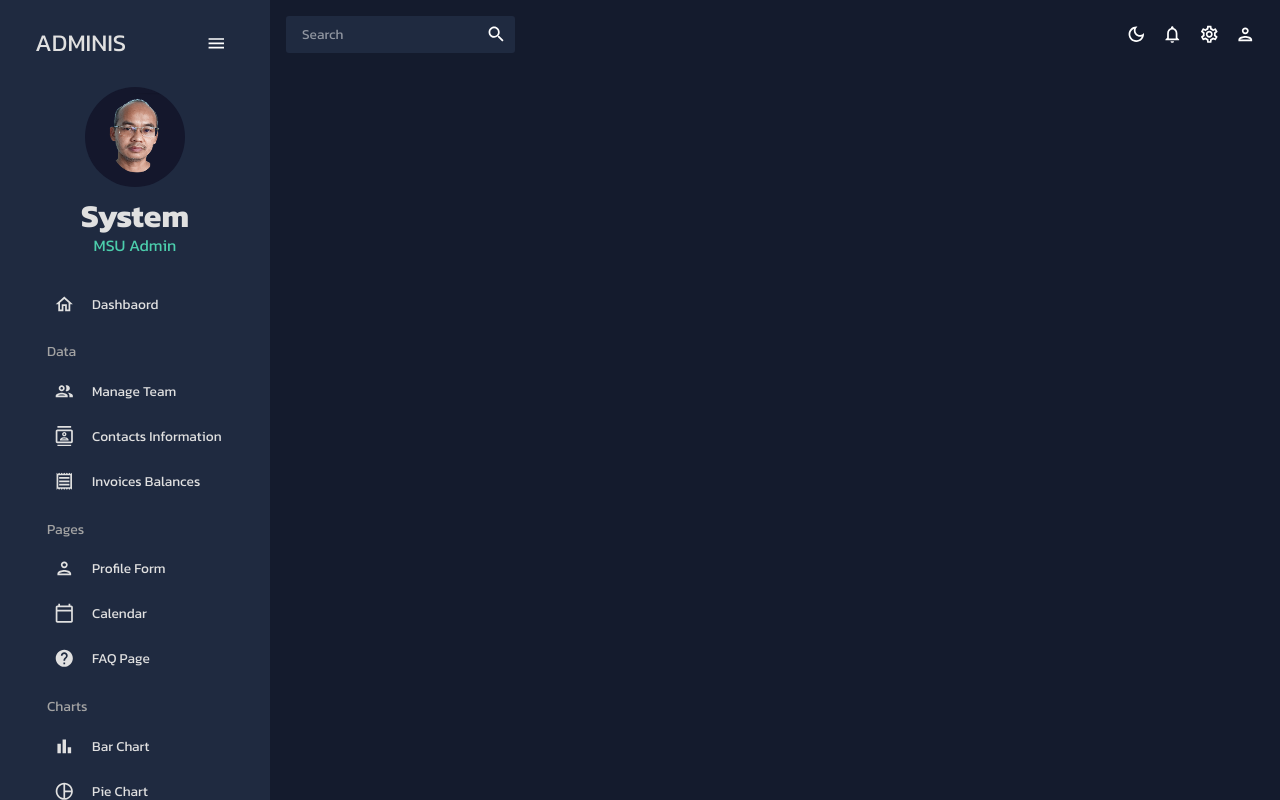
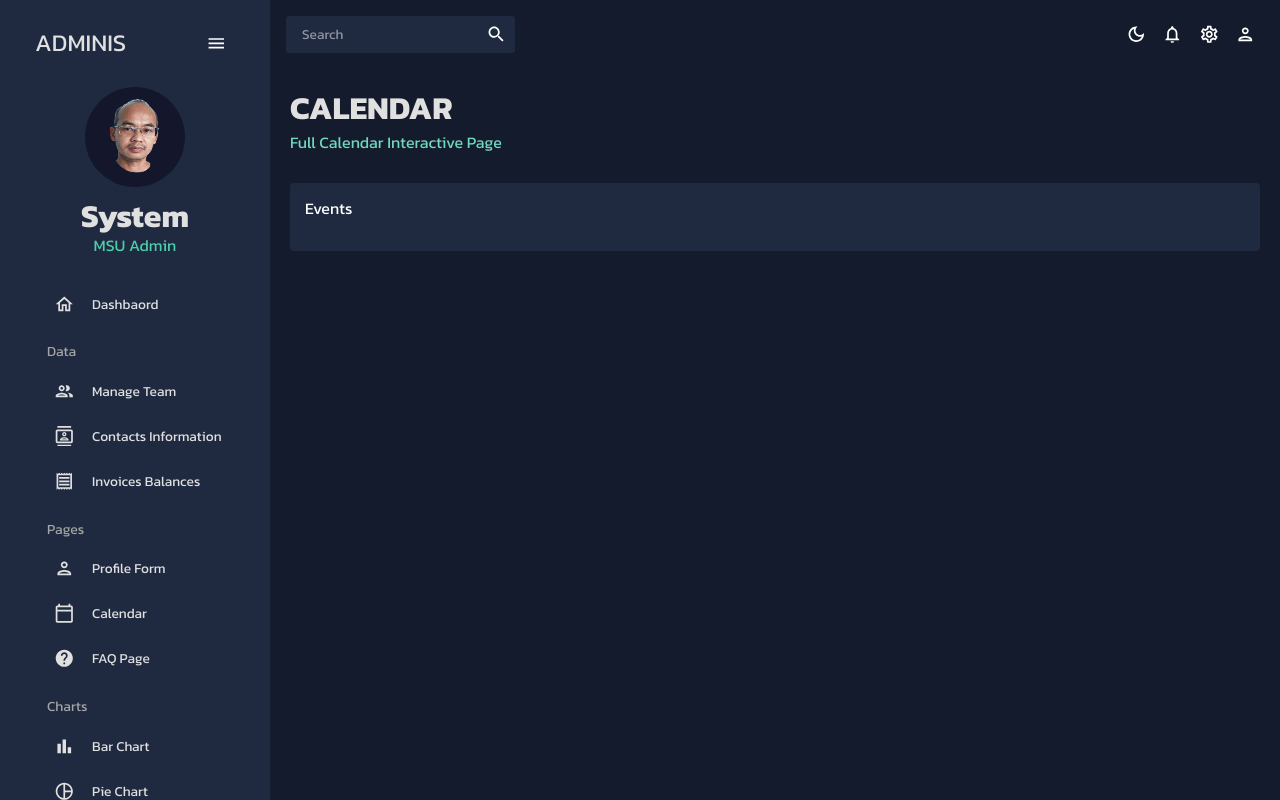
Before and after one commit to boonruang/mkherbal-dashboard, a React (Create React App) app: page /calendar in a window 1280 px wide. Built offline with nearby package versions, Linux system fonts and the light colour scheme.

Commit message:
initial calendar

```diff
--- a/package.json
+++ b/package.json
@@ -7,7 +7,9 @@
     "@emotion/styled": "^11.10.6",
     "@fullcalendar/core": "^6.1.4",
     "@fullcalendar/daygrid": "^6.1.4",
+    "@fullcalendar/interaction": "^6.1.4",
     "@fullcalendar/list": "^6.1.4",
+    "@fullcalendar/react": "^6.1.4",
     "@fullcalendar/timegrid": "^6.1.4",
     "@mui/icons-material": "^5.11.9",
     "@mui/material": "^5.11.9",
--- a/src/App.js
+++ b/src/App.js
@@ -8,12 +8,12 @@ import Team from "./scenes/team";
 import Contacts from "./scenes/contacts";
 import Invoices from "./scenes/invoices";
 import Form from "./scenes/form";
+import Calendar from "./scenes/calendar";
 // import Bar from "./scenes/bar";
 // import Line from "./scenes/line";
 // import Pie from "./scenes/pie";
 // import FAQ from "./scenes/faq";
 // import Geography from "./scenes/geography";
-// import Calendar from "./scenes/calendar";
 
 function App() {
   const [theme, colorMode] = useMode()
@@ -31,12 +31,12 @@ function App() {
                   <Route path="/contacts" element={<Contacts />} />
                   <Route path="/invoices" element={<Invoices />} />
                   <Route path="/form" element={<Form />} />
+                  <Route path="/calendar" element={<Calendar />} />
                   {/* <Route path="/bar" element={<Bar />} /> */}
                   {/* <Route path="/line" element={<Line />} /> */}
                   {/* <Route path="/pie" element={<Pie />} /> */}
                   {/* <Route path="/faq" element={<FAQ />} /> */}
                   {/* <Route path="/geography" element={<Geography />} /> */}
-                  {/* <Route path="/calendar" element={<Calendar />} /> */}
               </Routes>
             </main>
           </div>
--- /dev/null
+++ b/src/scenes/calendar/index.jsx
@@ -0,0 +1,86 @@
+import { useState } from 'react'
+// import Fullcalendar, { formatDate } from "@fullcalendar/react"
+import Fullcalendar from "@fullcalendar/react"
+import dayGridPlugin from '@fullcalendar/daygrid'
+import timeGridPlugin from '@fullcalendar/timegrid'
+import interactionPlugin from '@fullcalendar/interaction'
+import listPlugin from '@fullcalendar/list'
+import {
+    Box,
+    List,
+    ListItem,
+    ListItemText,
+    Typography,
+    useTheme
+} from '@mui/material'
+import Header from '../../components/Header'
+import { tokens } from '../../theme'
+import { formatDate } from '@fullcalendar/core'
+
+const Calendar = () => {
+    const theme = useTheme()
+    const colors = tokens(theme.palette.mode)
+    const [currentEvents, setCurrentEvents] = useState([])
+
+    const handleDateClick = (selected) => {
+        const title = prompt("Please enter a new title for your event")
+        const calendarApi = selected.view.calendar
+        calendarApi.unselect()
+
+        if (title) {
+            calendarApi.addEvent({
+                id: `${selected.dateStr}-${title}`,
+                title,
+                start: selected.startStr,
+                end: selected.endStr,
+                allDay: selected.allDay
+            })
+        }
+    }
+
+    const handleEventClick = (selected) => {
+        if (window.confirm(`Are you sure you want to delete the event '${selected.event.title}' `)) {
+            selected.event.remove()
+        }
+    }
+
+    return <Box m="20px">
+        <Header title="CALENDAR" subtitle="Full Calendar Interactive Page" />
+        <Box display="flex" justifyContent="space-between">
+            {/* CALENDAR SIDEBAR */}
+            <Box
+                flex="1 1 20%"
+                backgroundColor={colors.primary[400]}
+                p="15px"
+                borderRadius="4px"
+            >
+                <Typography variant='h5'>Events</Typography>
+                <List>
+                    {currentEvents.map((event) => (
+                        <ListItem
+                            key={event.id}
+                            sx={{ backgroundColor: colors.greenAccent[500], margin: "10px 0", borderRadius: "2px" }}
+                        >
+                            <ListItemText
+                                primary={event.title}
+                                secondary={
+                                    <Typography>
+                                        {formatDate(event.start, {
+                                            year: "numeric",
+                                            month: "short",
+                                            day: "numeric"
+                                        })}
+                                    </Typography>
+                                }
+                            />
+
+                        </ListItem>
+                    ))}
+                </List>
+
+            </Box>
+        </Box>
+    </Box>
+}
+
+export default Calendar
```
Also changed, not shown: readme.txt, 2 other files (tests, documents, lock files or other folders).
